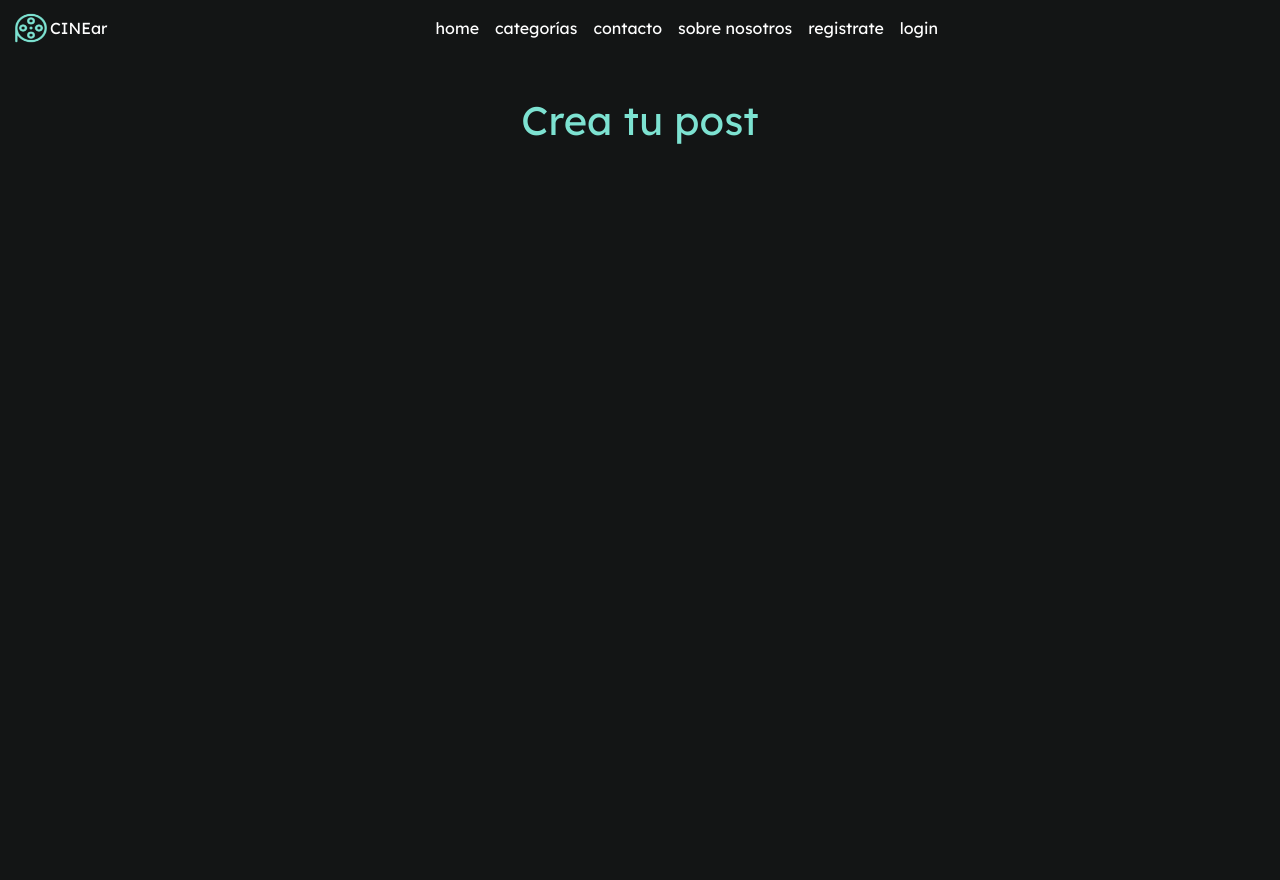
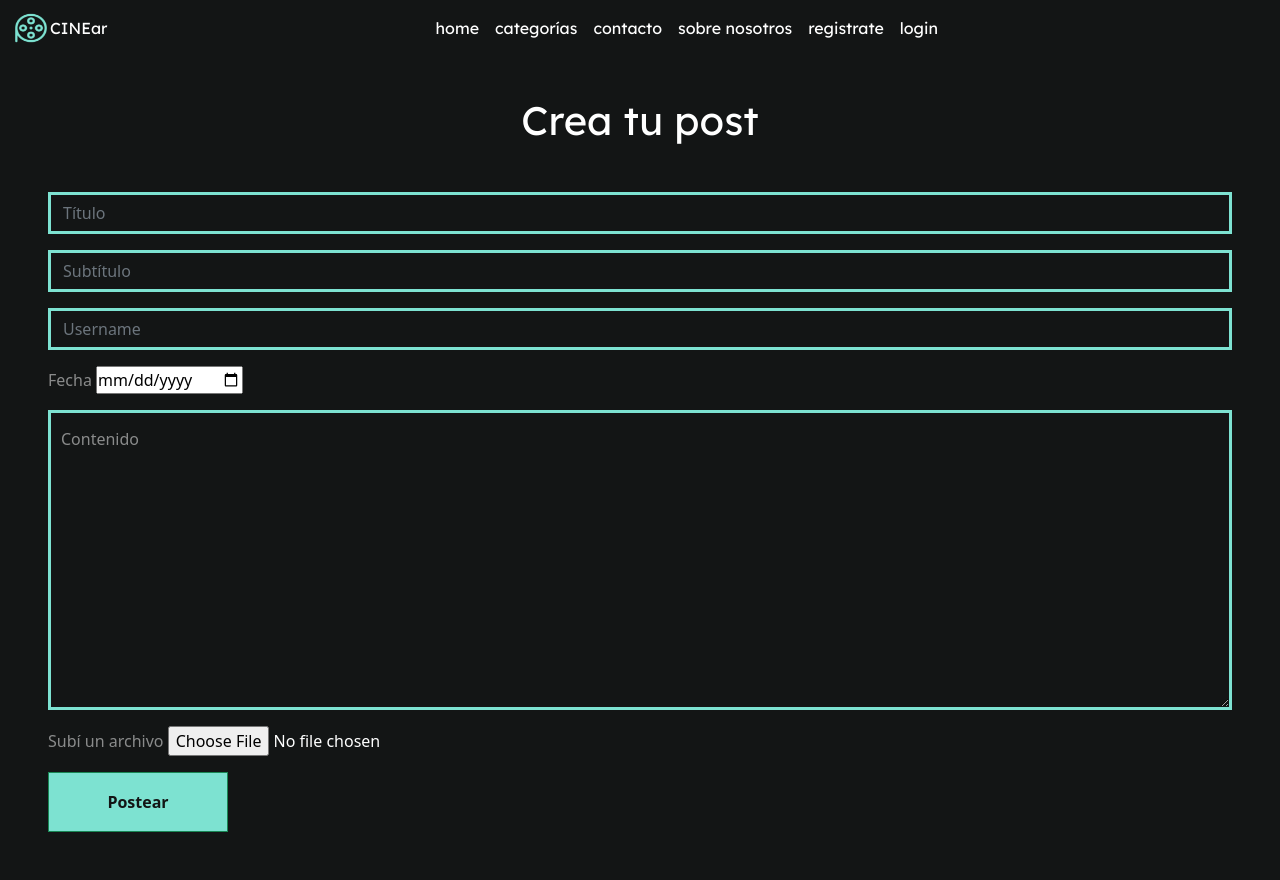
Before and after one commit to Juancalero01/Cinear-ISPC, a PHP site: page /templates/post_form.html in a window 1280 px wide. Before the commit the page ends 144 px from the top, so only its background shows below. Run offline with PHP 8.4, Linux system fonts and the light colour scheme.

Commit message:
agrego formulario para crear un post

```diff
--- a/css/style.css
+++ b/css/style.css
@@ -12,7 +12,7 @@ a{
     text-decoration: none;
 }
 
-.post-h1{
+.post-h1, .post-subtitulo{
     color: #7DE2D1;
     font-family: 'Lexend Deca', sans-serif;
     margin-top: 4rem;
@@ -124,3 +124,49 @@ nav div{
     text-decoration: none;
     font-size: 30px;
 }
+
+
+/*POST FORM*/
+.form-label, .date-label, .file-label, #file{
+    color: #FFFFFF;
+    opacity: 50%;
+}
+
+#file{
+    opacity: 100%;
+}
+
+.post-form{
+    margin: 3rem;
+}
+
+.p-fecha{
+    margin-top: 1rem;
+}
+
+.btn-success{
+    background-color: #7DE2D1;
+    color: #131515;
+    font-weight: bold;
+    width: 180px;
+    height: 60px;
+    left: 325px;
+    top: 886px;
+    border-radius: 0rem;
+}
+
+.form-control{
+    border-radius: 0rem;
+    border-color: #7DE2D1;
+    border-width: 3px;
+    background-color: #131515;
+    margin-bottom: 1rem;
+}
+
+.crea-post_h1{
+    color: #FFFFFF;
+    font-family: 'Lexend Deca', sans-serif;
+    margin-top: 4rem;
+    text-align: center;
+    margin-top: 2.5rem;
+}
--- a/templates/categorias.html
+++ b/templates/categorias.html
@@ -53,7 +53,7 @@
     <nav class="navbar navbar-expand-lg bg">
       <div class="container-fluid">
         <a class="navbar-brand" href="#">Categorías</a>
-        <button class="navbar-toggler" type="button" data-bs-toggle="collapse" data-bs-target="#navbarNavAltMarkup" aria-controls="navbarNavAltMarkup" aria-expanded="false" aria-label="Toggle navigation">
+        <button class="navbar-toggler bg-light" type="button" data-bs-toggle="collapse" data-bs-target="#navbarNavAltMarkup" aria-controls="navbarNavAltMarkup" aria-expanded="false" aria-label="Toggle navigation">
           <span class="navbar-toggler-icon"></span>
         </button>
         <div class="collapse navbar-collapse" id="navbarNavAltMarkup">
--- a/templates/post_detalle.html
+++ b/templates/post_detalle.html
@@ -50,6 +50,7 @@
       </nav>
 
     <h1 class="post-h1">15 Disadvantages Of Freedom And How You Can Workaround It.</h1>
+    <p class="post-subtitulo">amet consectetur adipisicing elit</p>
     <p class="creador_post">escrito por @samurai2099</p>
     <p class="fecha_post">27 de mayo 2022</p>
 
--- a/templates/post_form.html
+++ b/templates/post_form.html
@@ -12,7 +12,7 @@
     <link href="https://cdn.jsdelivr.net/npm/bootstrap@5.2.2/dist/css/bootstrap.min.css" rel="stylesheet"
         integrity="sha384-Zenh87qX5JnK2Jl0vWa8Ck2rdkQ2Bzep5IDxbcnCeuOxjzrPF/et3URy9Bv1WTRi" crossorigin="anonymous">
     <link rel="stylesheet" href="../css/style.css">
-    <title>Contacto</title>
+    <title>Crea tu post</title>
 </head>
 <body>
     <nav class="navbar navbar-expand-lg bg">
@@ -49,6 +49,29 @@
       </nav>
 
 
-    <h1 class="post-h1">Crea tu post</h1>
+    <h1 class="crea-post_h1">Crea tu post</h1>
+
+      <div class="post-form">
+        <input type="text" class="form-control" placeholder="Título" aria-label="title">
+        <input type="text" class="form-control" placeholder="Subtítulo" aria-label="subtitle">
+        <input type="text" class="form-control" placeholder="Username" aria-label="Username">
+        <p class="p-fecha">
+          <label for="date" class="date-label">Fecha</label>
+          <input type="date" id="date">
+        </p>
+
+        <div class="form-floating">
+          <textarea class="form-control" placeholder="Dejá tu opinión acá" id="floatingTextarea2" style="height: 300px"></textarea>
+          <label for="floatingTextarea2" class="form-label">Contenido</label>
+        </div>
+
+        <p>
+          <label for="file" class="file-label">Subí un archivo</label>
+          <input type="file" id="file">
+        </p>
+
+        <button type="button" class="btn btn-success">Postear</button>
+      </div>
+
 </body>
 </html>
```
